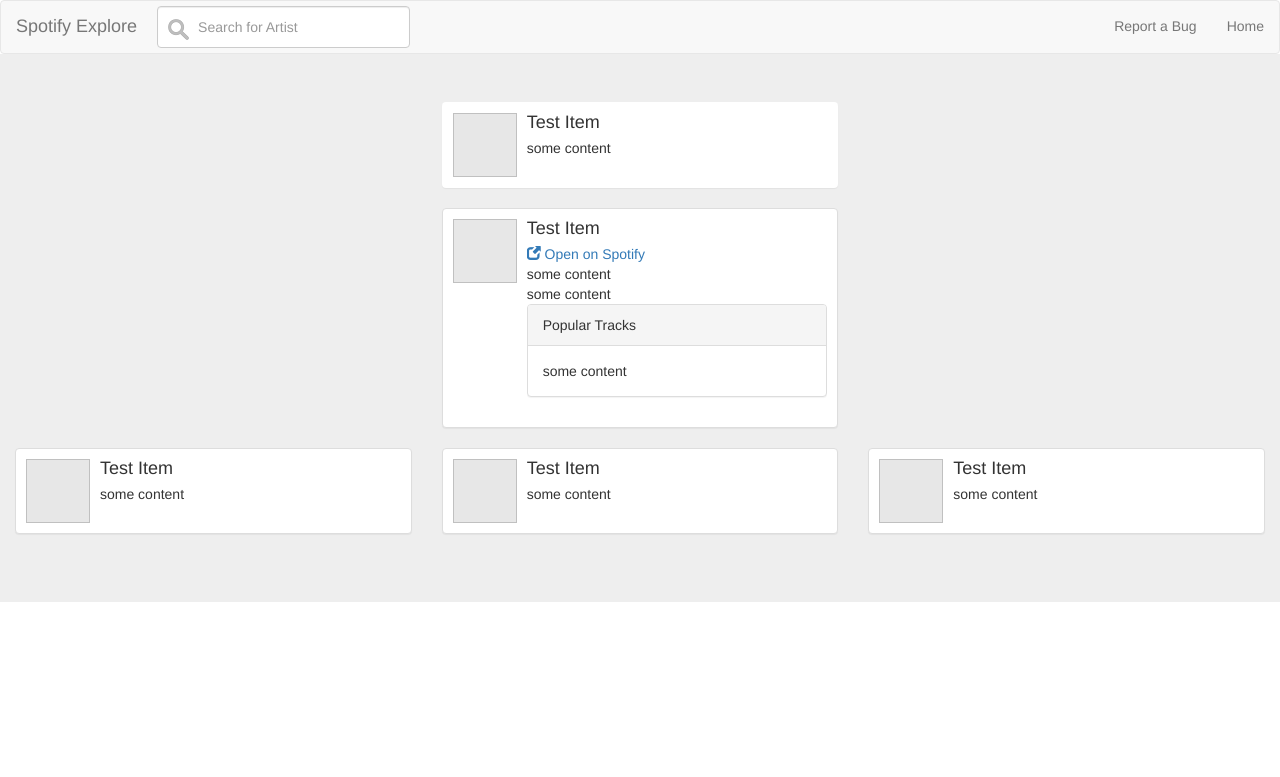
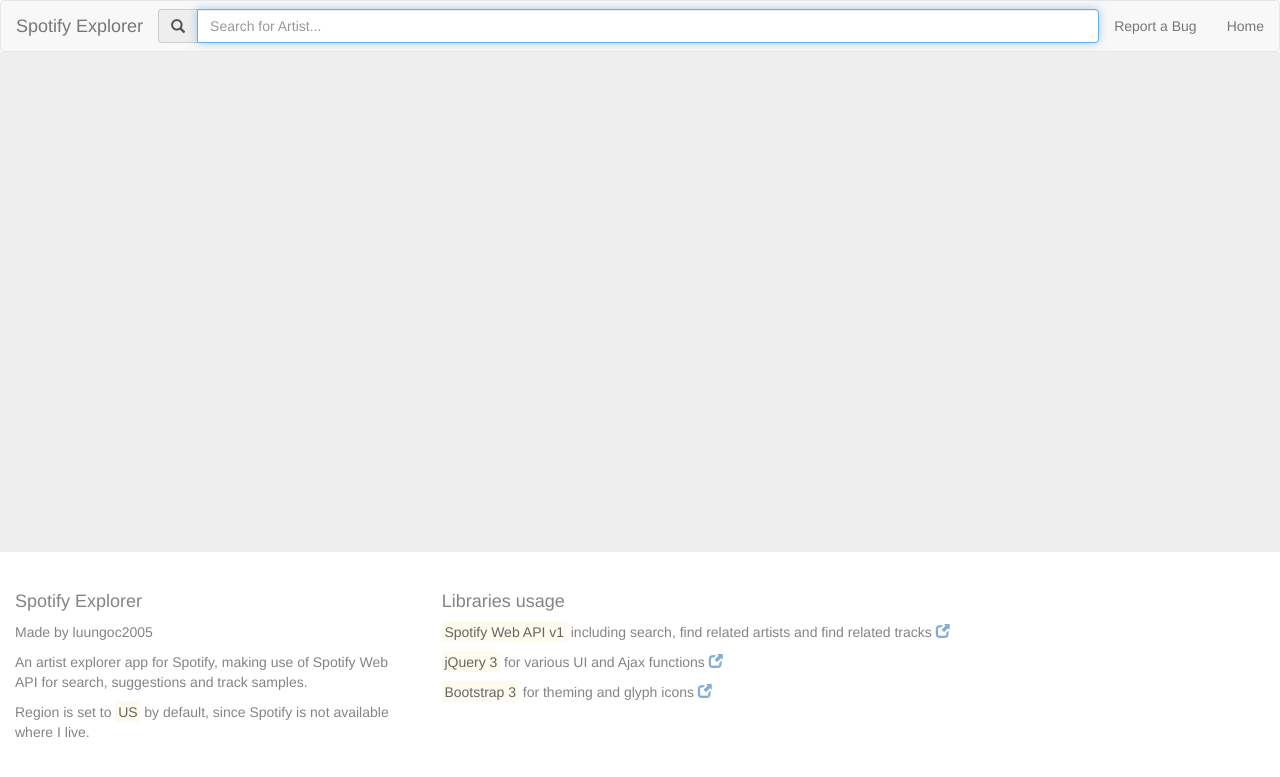
Before and after one commit to luungoc2005/luungoc2005-github-io-old, a Jekyll site: the page projects/SpotifyExplorer/index.html, which Jekyll copies as it is, in a window 1280 px wide. Shown: the top 777 px of the page. Built offline with Jekyll 4.4.1, drawn with Linux system fonts in a browser that asks for light colours; nearby versions of some CDN libraries.

Commit message:
Updating Spotify Explorer (18/11)

```diff
--- a/projects/SpotifyExplorer/assets/style.css
+++ b/projects/SpotifyExplorer/assets/style.css
@@ -1,4 +1,4 @@
-#searchBox {
+/* #searchBox {
 	resize: none;
 	background-image: url(searchicon.png);
 	background-position: 10px 12px;
@@ -7,20 +7,66 @@
 	margin: 5px;
 	height: 100%;
 }
+ */
+#searchResults {
+    position: absolute;
+	width: 100% !important;
+	z-index: 50;
+    display: none;
+}
 
-#searchResults {
-    position: relative;
-	min-width: 300px;
-	z-index: 50;
-	display: none;
+.results-container {
+	position: relative;
+}
+
+.spacer {
+	float: left;
+	display: relative;
+	height: 1px;
+	width: 100%;
+}
+
+.footer {
+	opacity: 0.6;
+	width: 100%;
+}
+
+.form-group {
+	display: inline;
+}
+
+.artistInfo {
+	visibility: hidden;
+}
+
+.nextArtist {
+	opacity: 0.7;
+	-webkit-transition: opacity 0.5s;
+    transition: opacity 0.5s;
+	cursor: pointer;
+	cursor: hand;
+}
+
+.nextArtist:hover {
+	opacity: 1;
+}
+
+.prevArtist {
+	-webkit-transition: opacity 0.5s;
+    transition: opacity 0.5s;
+	cursor: pointer;
+	cursor: hand;
+	margin-top: -10px;
+	margin-bottom: -10px;
+	opacity: 0.3;
+}
+
+.prevArtist:hover {
+	opacity: 0.7;
 }
 
 .artistInfo>.panel {
 	padding: 10px;
-}
-
-.jumbotron {
-	position: absolute;
 }
 
 .navbar {
@@ -31,6 +77,10 @@
 	padding-left: 25px;
 }
 
+.jumbotron {
+	padding-bottom: 20px;
+}
+
 .item_img {
 	width: 64px;
 	height: 64px;
--- a/projects/SpotifyExplorer/index.html
+++ b/projects/SpotifyExplorer/index.html
@@ -2,7 +2,7 @@
 <html>
 <head>
 	<meta http-equiv="Content-Type" content="text/html; charset=UTF-8" />
-	<title>Spotify Explore</title>
+	<title>Spotify Explorer</title>
 	<link rel="stylesheet" href="https://maxcdn.bootstrapcdn.com/bootstrap/3.3.7/css/bootstrap.min.css" integrity="sha384-BVYiiSIFeK1dGmJRAkycuHAHRg32OmUcww7on3RYdg4Va+PmSTsz/K68vbdEjh4u" crossorigin="anonymous">
 	<link rel="stylesheet" type="text/css" href="./assets/style.css">
 </head>
@@ -16,21 +16,28 @@
 			<span class="icon-bar"></span>
 			</button>
 			<a class="navbar-brand" href="#">
-				<div class="navbar-logo">Spotify Explore</div>
+				<div class="navbar-logo">Spotify Explorer</div>
 			</a>
 		</div>
 		<div class="collapse navbar-collapse" id="navbar-collapse-1">
-			<div class="navbar-left">
-				<input type="text" id="searchBox" class="form-control" placeholder="Search for Artist">
-			</div>
 			<ul class="nav navbar-nav navbar-right">
 				<li><a href="mailto:luungoc2005@gmail.com">Report a Bug<span class="sr-only">(current)</span></a></li>
 				<li><a href="http://luungoc2005.github.io/">Home<span class="sr-only">(current)</span></a></li>
 			</ul>
+			<form class="navbar-form">
+				<div class="form-group" style="display:inline;">
+					<div class="input-group" style="display:table;">
+						<span class="input-group-addon" style="width:1%;"><span class="glyphicon glyphicon-search" aria-hidden="true"></span></span>
+						<input type="text" id="searchBox" class="form-control" autocomplete="off" autofocus="autofocus" placeholder="Search for Artist...">
+					</div>
+				</div>
+			</form>
 		</div>
 	</nav>
 
-	<ul id="searchResults" class="list-group dropdown-menu"></ul>
+	<div class="results-container">
+		<ul id="searchResults" class="list-group dropdown-menu"></ul>
+	</div>
 	<!--
 	<div class="search_item">
 		<div class="item_name" />
@@ -40,7 +47,7 @@
 	-->
 	<div class="jumbotron container-fluid">
 		<div class="row">
-			<div class="artistInfo col-md-4 col-md-offset-4" id="prev-artist">
+			<div class="artistInfo prevArtist col-md-4 col-md-offset-4" id="prev-artist">
 				<div class="panel media">
 					<div class="media-left">
 						<img class="item_img media-object" />
@@ -53,7 +60,7 @@
 			</div>
 		</div>
 		<div class="row">
-			<div class="artistInfo col-md-4 col-md-offset-4" id="current-artist">
+			<div class="artistInfo col-md-6 col-md-offset-3" id="current-artist">
 				<div class="panel panel-default media">
 					<div class="media-left">
 						<img class="item_img media-object" />
@@ -72,7 +79,7 @@
 			</div>
 		</div>
 		<div class="row">
-			<div class="artistInfo col-md-4" id="next-artist-0">
+			<div class="artistInfo nextArtist col-md-4" id="next-artist-0">
 				<div class="panel panel-default media">
 					<div class="media-left">
 						<img class="item_img media-object" />
@@ -83,7 +90,7 @@
 					</div>
 				</div>
 			</div>
-			<div class="artistInfo col-md-4" id="next-artist-1">
+			<div class="artistInfo nextArtist col-md-4" id="next-artist-1">
 				<div class="panel panel-default media">
 					<div class="media-left">
 						<img class="item_img media-object" />
@@ -94,7 +101,7 @@
 					</div>
 				</div>
 			</div>
-			<div class="artistInfo col-md-4" id="next-artist-2">
+			<div class="artistInfo nextArtist col-md-4" id="next-artist-2">
 				<div class="panel panel-default media">
 					<div class="media-left">
 						<img class="item_img media-object" />
@@ -104,6 +111,23 @@
 						<div class="item_genres">some content</div>
 					</div>
 				</div>
+			</div>
+		</div>
+	</div>
+
+	<div class="footer container-fluid">
+		<div class="row">
+			<div class="col-md-4">
+				<h4>Spotify Explorer</h4>
+				<p>Made by luungoc2005</p>
+				<p>An artist explorer app for Spotify, making use of Spotify Web API for search, suggestions and track samples.</p>
+				<p>Region is set to <mark>US</mark> by default, since Spotify is not available where I live.</p>
+			</div>
+			<div class="col-md-8">
+				<h4>Libraries usage</h4>
+				<p><mark>Spotify Web API v1</mark> including search, find related artists and find related tracks <a href="https://developer.spotify.com/web-api/" target="_blank"><span class="glyphicon glyphicon-new-window" aria-hidden="true"></span></a></p>
+				<p><mark>jQuery 3</mark> for various UI and Ajax functions <a href="http://jquery.com/" target="_blank"><span class="glyphicon glyphicon-new-window" aria-hidden="true"></span></a></p>
+				<p><mark>Bootstrap 3</mark> for theming and glyph icons <a href="http://getbootstrap.com/" target="_blank"><span class="glyphicon glyphicon-new-window" aria-hidden="true"></span></a></p>
 			</div>
 		</div>
 	</div>
--- a/projects/SpotifyExplorer/libs/global.js
+++ b/projects/SpotifyExplorer/libs/global.js
@@ -13,6 +13,9 @@
 		results_box: "searchResults",
 		search_item: "search-item",
 		search_id: "search-id-",
-		current_artist: "current-artist"
+		current_artist: "current-artist",
+		next_artist: "next-artist-",
+		prev_artist: "prev-artist",
+		hide_info: "hiddenInfo"
 	}
 })(global, jQuery)
```
Also changed, not shown: projects/SpotifyExplorer/style.css (deleted, +0 -16 lines), projects/SpotifyExplorer/libs/ajax.js, projects/SpotifyExplorer/libs/controls.js.
